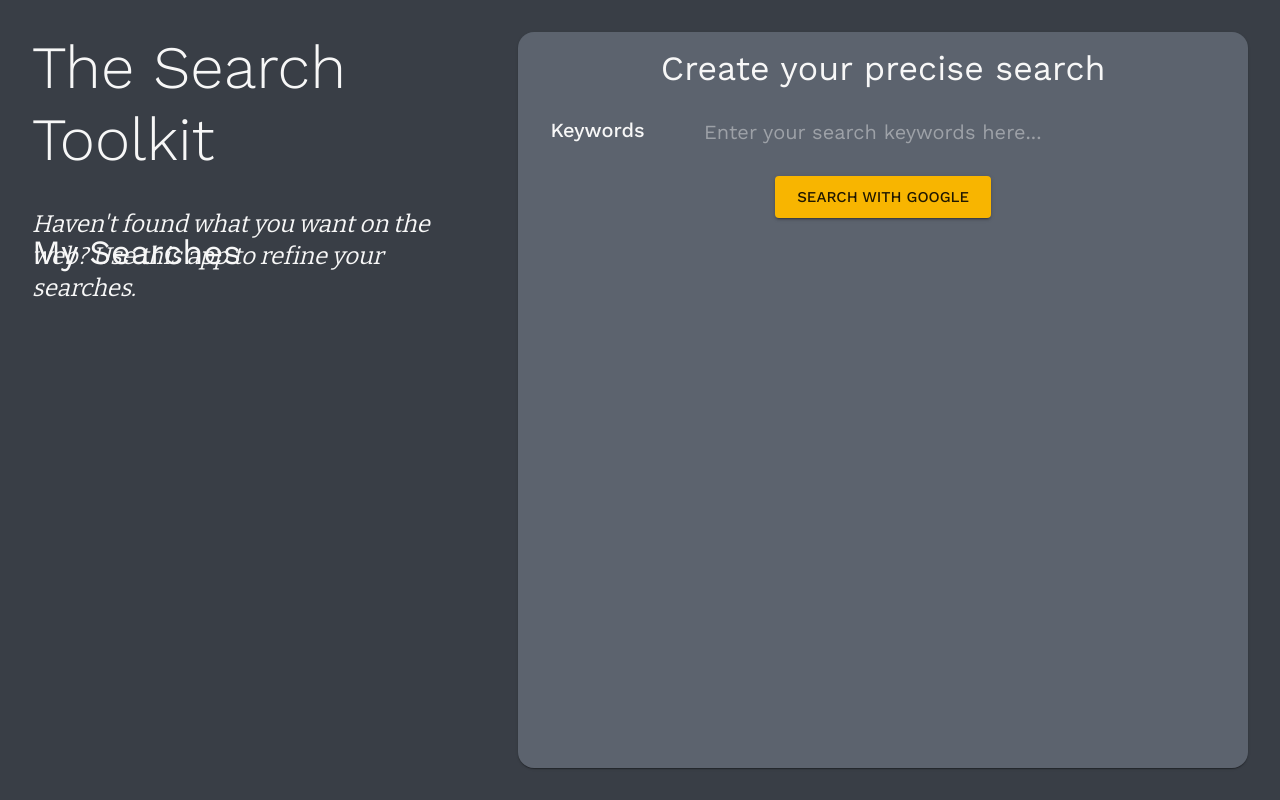
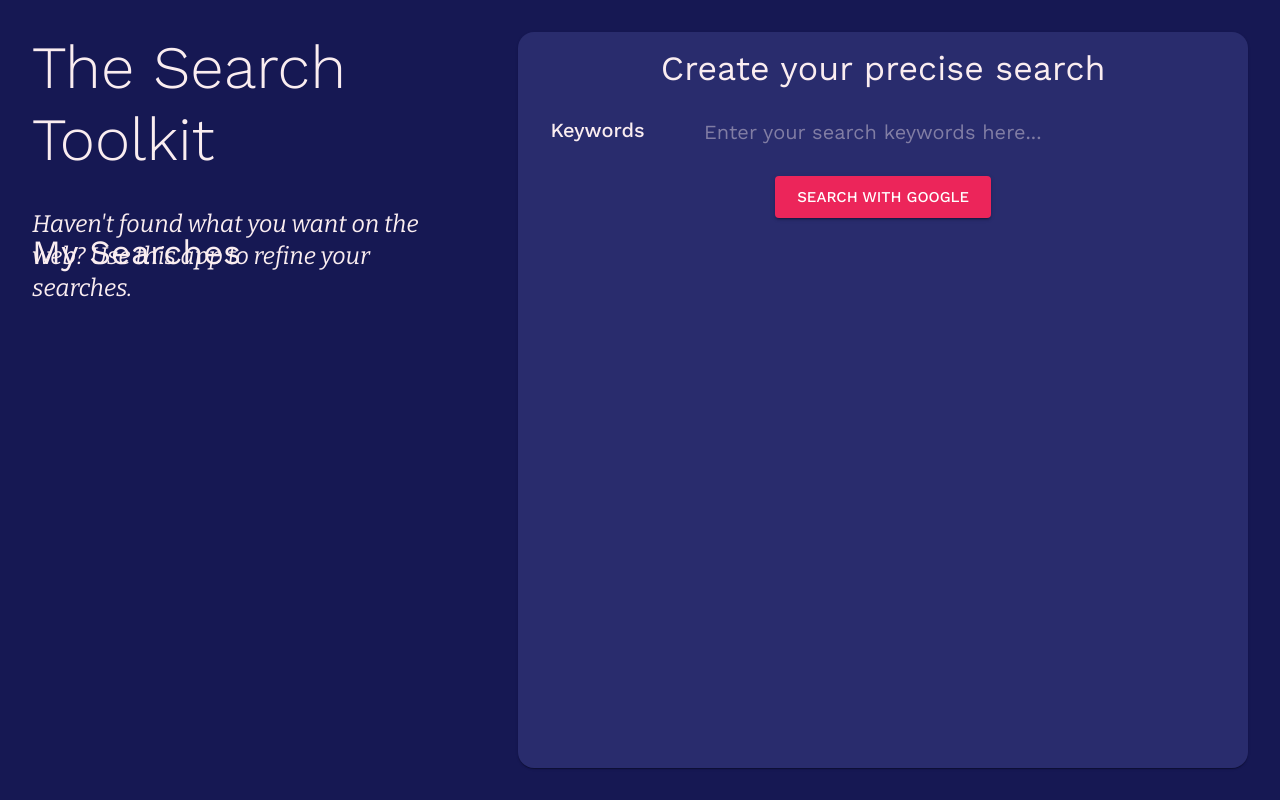
Before and after one commit to robertchenbao/the-search-toolkit, a React (Create React App) app: page / in a window 1280 px wide. Built offline with nearby package versions, Linux system fonts and the light colour scheme.

Commit message:
Adjust color palette

```diff
--- a/package.json
+++ b/package.json
@@ -9,6 +9,7 @@
     "@testing-library/jest-dom": "^5.16.2",
     "@testing-library/react": "^12.1.2",
     "@testing-library/user-event": "^13.5.0",
+    "formik": "^2.2.9",
     "react": "^17.0.2",
     "react-dom": "^17.0.2",
     "react-scripts": "5.0.0",
--- a/public/index.html
+++ b/public/index.html
@@ -4,7 +4,7 @@
     <meta charset="utf-8" />
     <link rel="preconnect" href="https://fonts.googleapis.com">
 <link rel="preconnect" href="https://fonts.gstatic.com" crossorigin>
-<link href="https://fonts.googleapis.com/css2?family=Bitter:wght@300;400;500&family=Work+Sans:wght@300;400;500&display=swap" rel="stylesheet">
+<link href="https://fonts.googleapis.com/css2?family=Bitter:ital,wght@0,400;0,500;1,400&family=Work+Sans:wght@300;400;500&display=swap" rel="stylesheet">
     <link rel="icon" href="%PUBLIC_URL%/favicon.ico" />
     <meta name="viewport" content="width=device-width, initial-scale=1" />
     <meta name="theme-color" content="#000000" />
--- a/src/theme.js
+++ b/src/theme.js
@@ -1,18 +1,19 @@
 import { createTheme } from "@mui/material/styles";
 
 export const themeOptions = createTheme({
+    type: "dark",
     palette: {
         primary: {
-            main: "#5C636E",
+            main: "#292C6D",
         },
         secondary: {
-            main: "#F8B500",
+            main: "#EC255A",
         },
         background: {
-            default: "#393e46",
+            default: "#161853",
         },
         text: {
-            primary: "#f7f7f7",
+            primary: "#FAEDF0",
         },
     },
     typography: {
```
Also changed, not shown: 1 other file (tests, documents, lock files or other folders).
